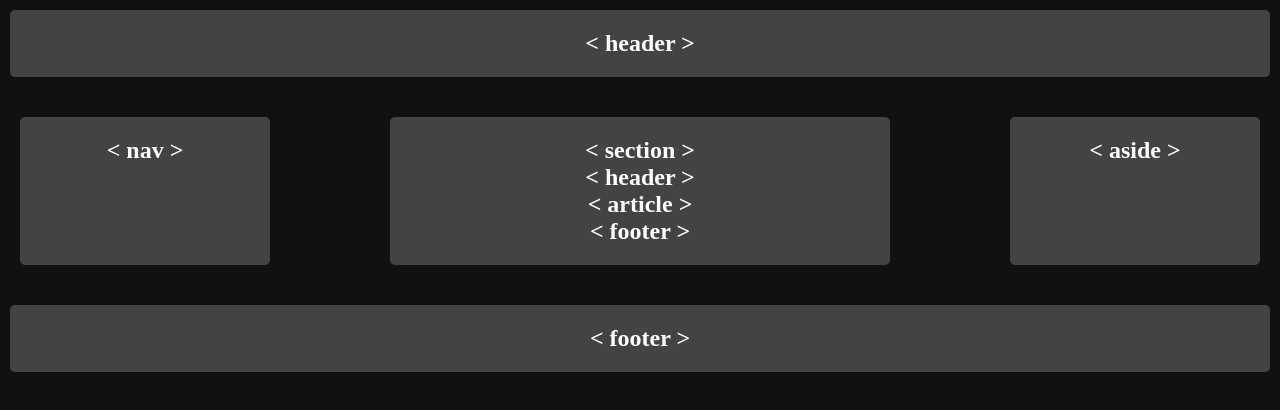
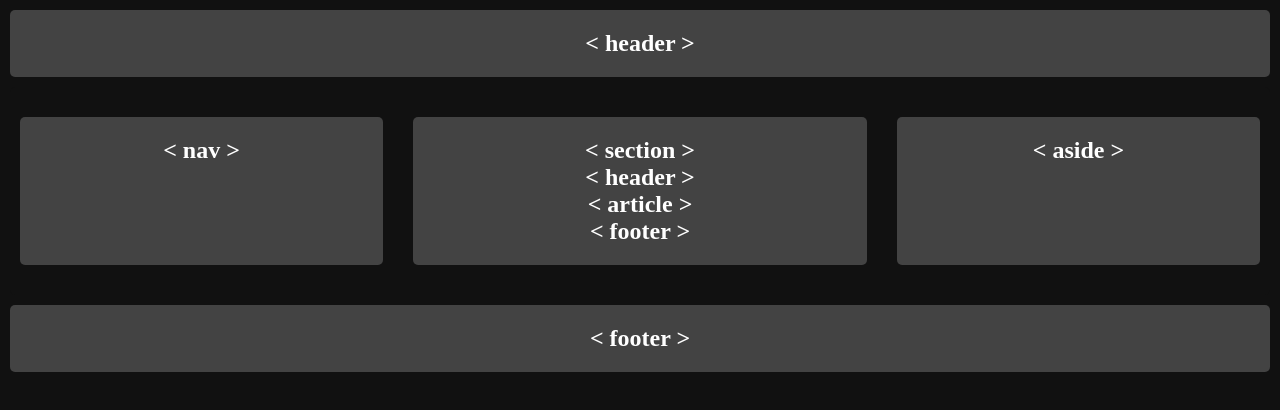
Before and after one commit to ToshpulatovAlimardon/web-template, a plain HTML site: page index.html in a window 1280 px wide. Drawn offline with Linux system fonts and the light colour scheme.

Commit message:
changed with nav, aside, section

```diff
--- a/css/style.css
+++ b/css/style.css
@@ -25,7 +25,7 @@ body > *,
 }
 nav,
 aside {
-    width: 250px;
+    width: 400px;
 }
 section {
     width: 500px;
```
